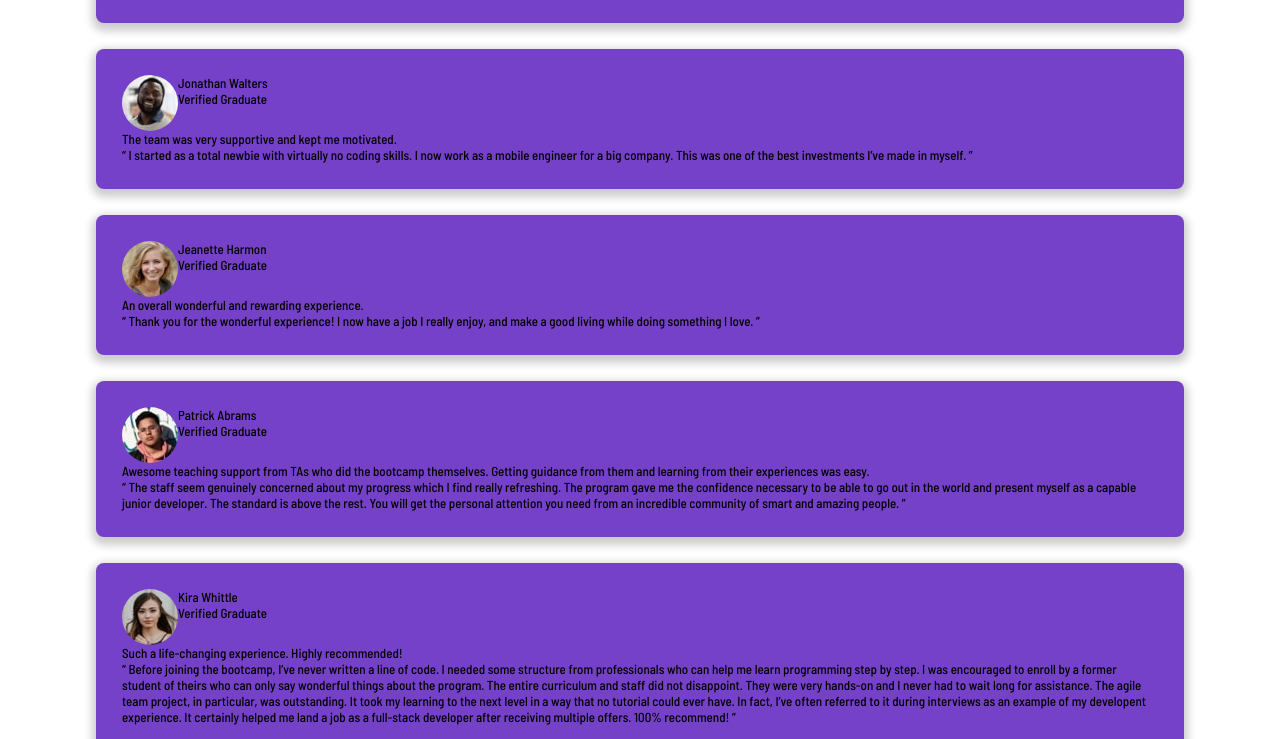
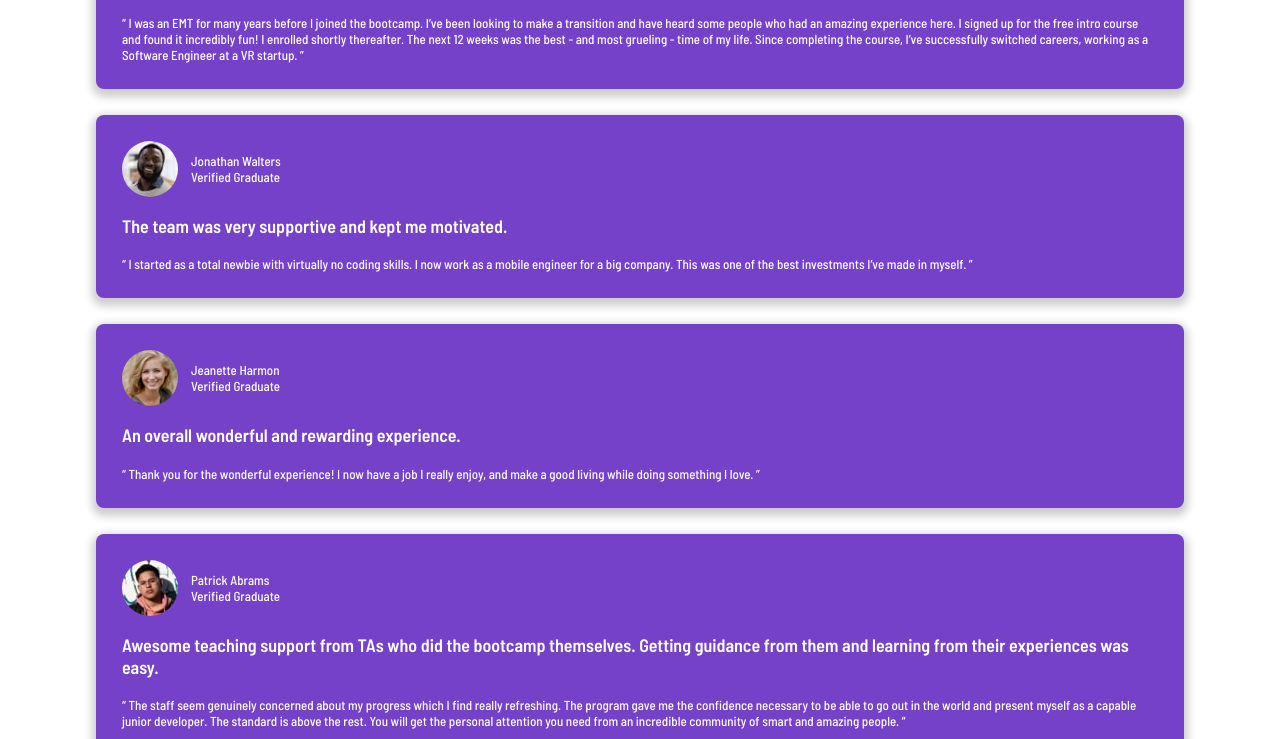
Before and after one commit to JacksonJ97/testimonials-grid-section, a website built with Parcel: page src/index.html in a window 1280 px wide. Shown: the part 149-888 px from the top of the page. Built offline with nearby package versions, Linux system fonts and the light colour scheme; files whose address does not match are found by name.

Commit message:
Card layout added

```diff
--- a/src/scss/components/_card-header.scss
+++ b/src/scss/components/_card-header.scss
@@ -9,4 +9,6 @@
 .user-details {
   display: flex;
   flex-direction: column;
+  justify-content: center;
+  margin-left: 1em;
 }
--- a/src/scss/components/_cards.scss
+++ b/src/scss/components/_cards.scss
@@ -2,25 +2,40 @@
 
 // Default card style
 .cards {
-  background-color: $moderateViolet;
+  background-color: $moderateViolet; // don't forget to remove this
   margin-bottom: 2em;
   padding: 2em;
   border-radius: 8px;
   box-shadow: 0 4px 8px 4px rgba($color: #000000, $alpha: 0.2);
 }
 
+.card-title {
+  font-weight: 600;
+  font-size: 1.125rem;
+  margin-top: 1em;
+}
+
+.card-body {
+  margin-top: 1.5em;
+}
+
 // Custom card styles
 .card-1 {
+  color: $white;
 }
 
 .card-2 {
+  color: $white;
 }
 
 .card-3 {
+  color: $white;
 }
 
 .card-4 {
+  color: $white;
 }
 
 .card-5 {
+  color: $white;
 }
```
Also changed, not shown: 1 other file.
